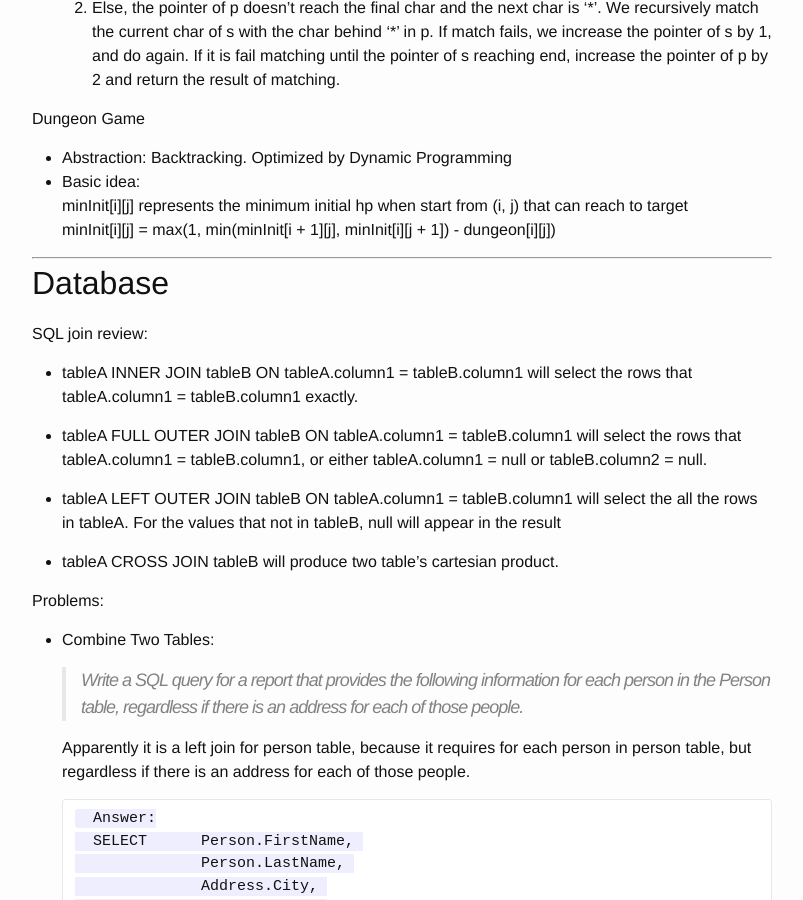
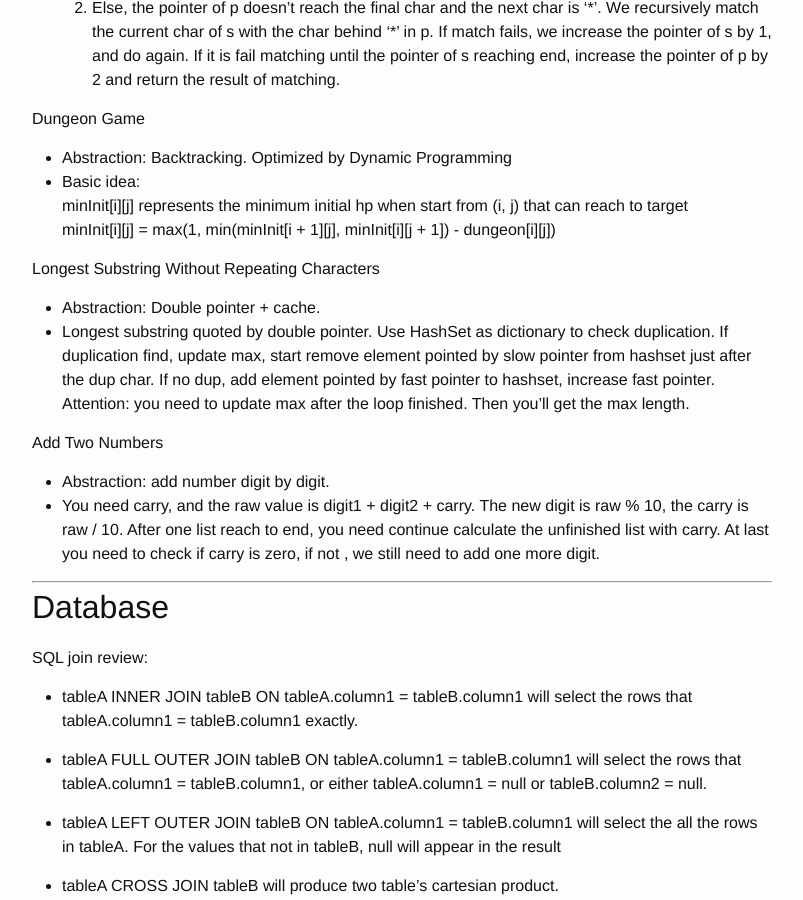
Before and after one commit to lqs4188980/lqs4188980.github.io, a Jekyll site: the page built from _posts/2015-01-11-leetcode-summary.markdown, in a window 1280 px wide and 900 px high, scrolled down 1269 px. Shown: the whole window, without its empty margins (238-1041 px from the left). Built offline with Jekyll 4.4.1, drawn with Linux system fonts in a browser that asks for light colours.

Commit message:
update post

```diff
--- a/_posts/2015-01-11-leetcode-summary.markdown
+++ b/_posts/2015-01-11-leetcode-summary.markdown
@@ -37,6 +37,16 @@ Dungeon Game
 + Basic idea:
     minInit[i][j] represents the minimum initial hp when start from (i, j) that can reach to target
     minInit[i][j] = max(1, min(minInit[i + 1][j], minInit[i][j + 1]) - dungeon[i][j])
+
+Longest Substring Without Repeating Characters
+
++ Abstraction: Double pointer + cache.
++ Longest substring quoted by double pointer. Use HashSet as dictionary to check duplication. If duplication find, update max, start remove element pointed by slow pointer from hashset just after the dup char. If no dup, add element pointed by fast pointer to hashset, increase fast pointer. Attention: you need to update max after the loop finished. Then you'll get the max length.
+
+Add Two Numbers
+
++ Abstraction: add number digit by digit.
++ You need carry, and the raw value is digit1 + digit2 + carry. The new digit is raw % 10, the carry is raw  / 10. After one list reach to end, you need continue calculate the unfinished list with carry. At last you need to check if carry is zero, if not , we still need to add one more digit.
 
 
 
```
